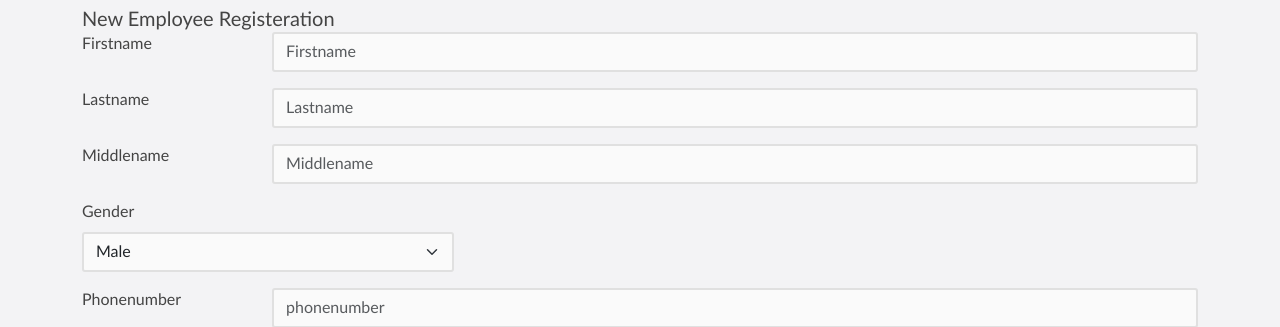
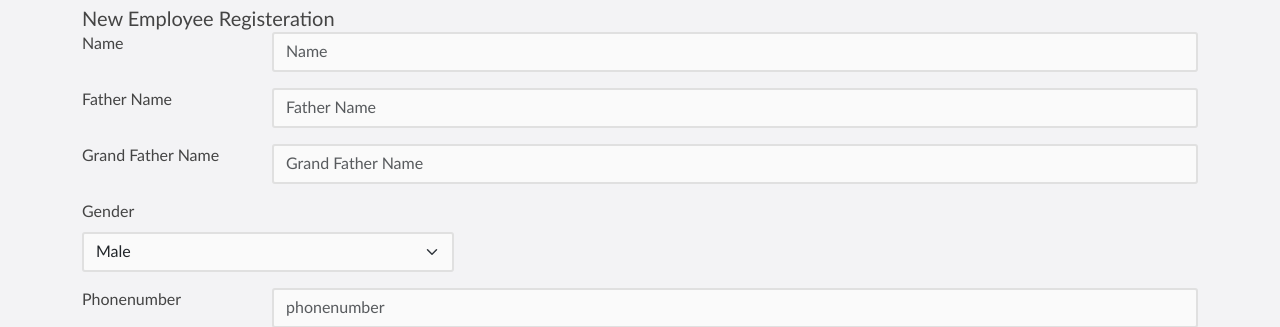
Before and after one commit to YabseraBogale/flask_erp, a Flask app: page /employee_registeration in a window 1280 px wide. Shown: the part 54-381 px from the top of the page. Run offline with Flask 3, Linux system fonts and the light colour scheme; a user stored in the database is signed in; tables that the repository leaves empty hold one stand-in row (values such as "Sample post"); some libraries are stand-ins or nearby versions.

Commit message:
going to list

```diff
--- a/app.py
+++ b/app.py
@@ -202,8 +202,35 @@ def employee_termination():
 def employee_data():
     try:
         if session["department_name"]=="Human Resources" or session["department_name"]=="Administration":
-            result=db.session.query(Employee.firstname,Employee.middlename,Employee.email)
-            return jsonify(result.to_dict())
+            result=db.session.query(Employee.firstname,Employee.lastname,
+                                    Employee.phonenumber,Employee.department_name,
+                                    Employee.position,Employee.salary,
+                                    Employee.date_of_employement,Employee.employee_tin_number
+                                    ).all()
+            lst=[]
+            for i in result:
+                lst.append({
+                    "firstname":i[0],
+                    "lastname":i[1],
+                    "phonenumber":i[2],
+                    "department_name":i[3],
+                    "position":i[4],
+                    "salary":i[5],
+                    "date_of_employement":i[6],
+                    "employee_tin_number":i[7]
+                })
+            return jsonify(lst)
+    except Exception as e:
+        logging.exception(str(e))
+        db.session.rollback()
+        return render_template("404.html")
+
+
+@app.route("/employee/<employee_tin_number>")
+@login_required
+def get_employee_by_employee_tin_number(employee_tin_number):
+    try:
+        return employee_tin_number
     except Exception as e:
         logging.exception(str(e))
         db.session.rollback()
--- a/templates/all_employee.html
+++ b/templates/all_employee.html
@@ -35,6 +35,7 @@
                                                         </select>
                                                     </th>
                                                     <th>Salary</th>
+                                                    <th>Date of Employement</th>
                                                     <th>Bank Account Number</th>
                                                     <th>View Full info</th>
                                                 </tr>
@@ -51,7 +52,7 @@
         </div>
 </div>
 <script>
-    console.log("hi")
+
 </script>
 <script src="{{url_for('static',filename='datatables/datatables.min.js')}}"></script>
 <script src="{{url_for('static',filename='js/initiate-datatables.js')}}"></script>
--- a/templates/employee_registeration.html
+++ b/templates/employee_registeration.html
@@ -15,23 +15,23 @@
             <div class="card-body">
 
               <div class="mb-3 row">
-                <label class="col-sm-2 form-label" for="firstname">Firstname</label>
+                <label class="col-sm-2 form-label" for="firstname">Name</label>
                 <div class="col-sm-10">
-                  <input type="text" name="firstname" placeholder="Firstname" class="form-control" required>
+                  <input type="text" name="firstname" placeholder="Name" class="form-control" required>
                 </div>
               </div>
 
               <div class="mb-3 row">
-                <label class="col-sm-2 form-label" for="lastname">Lastname</label>
+                <label class="col-sm-2 form-label" for="lastname">Father Name</label>
                 <div class="col-sm-10">
-                  <input type="text" name="lastname" placeholder="Lastname" class="form-control" required>
+                  <input type="text" name="lastname" placeholder="Father Name" class="form-control" required>
                 </div>
               </div>
 
               <div class="mb-3 row">
-                <label class="col-sm-2 form-label" for="middlename">Middlename</label>
+                <label class="col-sm-2 form-label" for="middlename">Grand Father Name</label>
                 <div class="col-sm-10">
-                  <input type="text" name="middlename" placeholder="Middlename" class="form-control" required>
+                  <input type="text" name="middlename" placeholder="Grand Father Name" class="form-control" required>
                 </div>
               </div>
 
```
